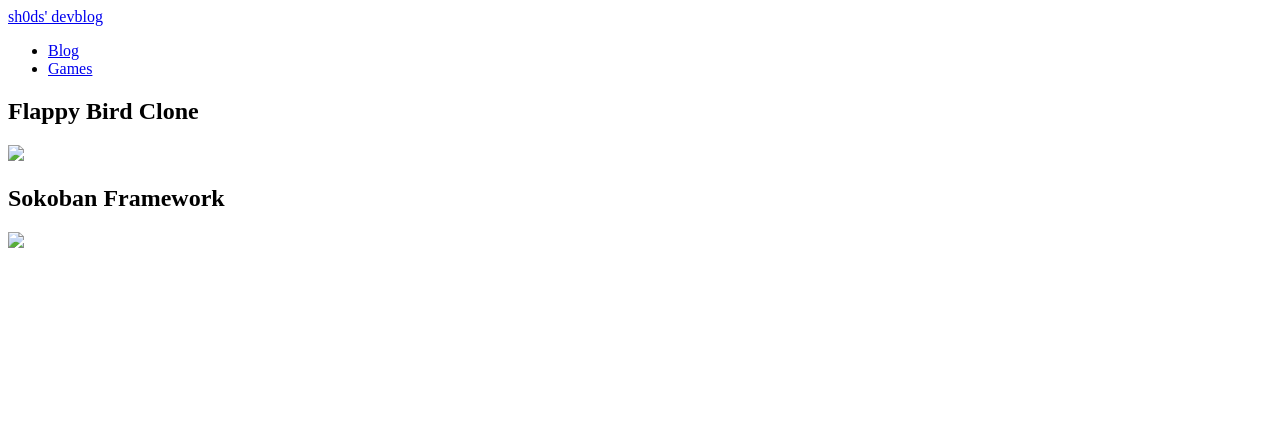
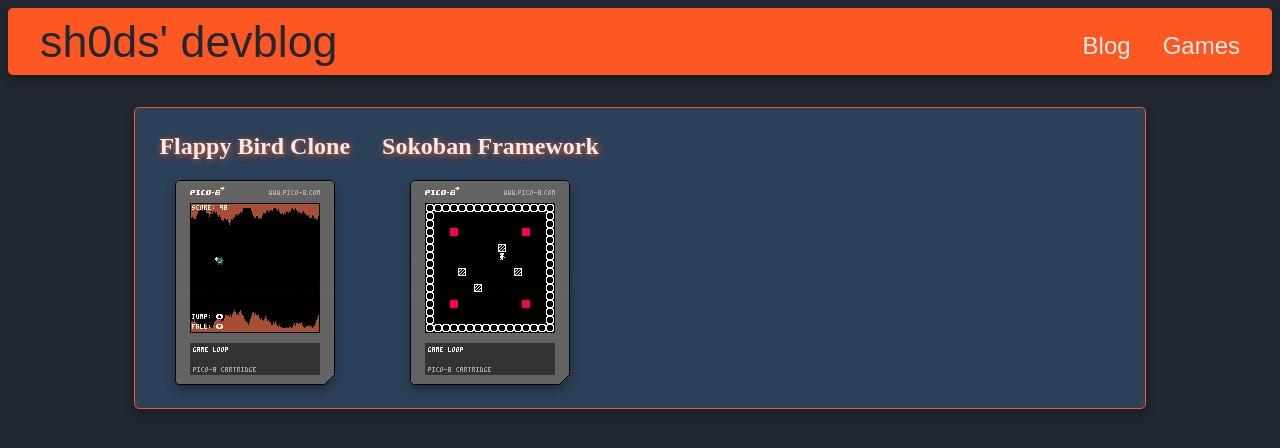
Before and after one commit to sh0ds/website, a plain HTML site: page games.html in a window 1280 px wide. Drawn offline with Linux system fonts and the light colour scheme; the site is published under a folder, as on GitHub Pages, so addresses that start at the root find nothing; a web font is replaced by a local one.

Commit message:
made all paths relative

```diff
--- a/games.html
+++ b/games.html
@@ -1,7 +1,7 @@
 <!doctype html>
 <html lang="en">
     <head>
-        <link rel="stylesheet" href="/stylesheets/styles.css" />
+        <link rel="stylesheet" href="stylesheets/styles.css" />
         <meta charset="UTF-8" />
         <meta name="viewport" content="width=device-width, initial-scale=1.0" />
         <title>sh0ds' devblog - Games</title>
@@ -13,8 +13,8 @@
             </div>
             <nav class="nav">
                 <ul>
-                    <li><a href="/blog.html">Blog</a></li>
-                    <li><a href="/games.html">Games</a></li>
+                    <li><a href="blog.html">Blog</a></li>
+                    <li><a href="games.html">Games</a></li>
                 </ul>
             </nav>
         </header>
@@ -23,11 +23,11 @@
             <div class="game-grid">
                 <div class="grid-item">
                     <h2>Flappy Bird Clone</h2>
-                    <a href="/gamepages/flappybird.html"><img src="/images/fappybird.p8.png"></a>
+                    <a href="gamepages/flappybird.html"><img src="images/fappybird.p8.png"></a>
                 </div>
                 <div class="grid-item">
                     <h2>Sokoban Framework</h2>
-                    <a href="/gamepages/sokoban.html"><img src="/images/sokoban.p8.png"></a>
+                    <a href="gamepages/sokoban.html"><img src="images/sokoban.p8.png"></a>
                 </div>
             </div>
         </main>
```
Also changed, not shown: blog.html (+2 -2 lines), gamepages/flappybird.html (+4 -4 lines), gamepages/sokoban.html (+4 -4 lines).
